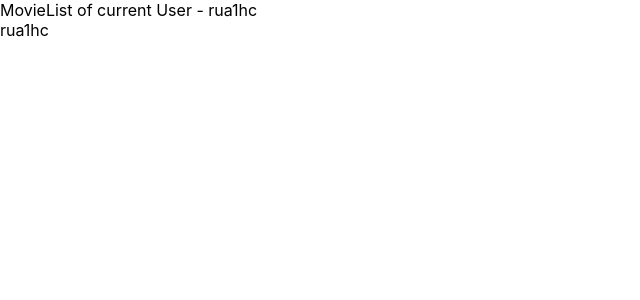
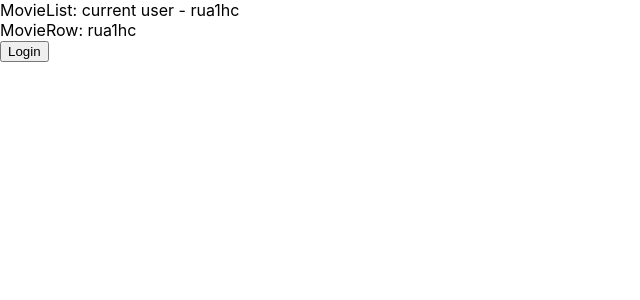
Before and after one commit to rua1hc/react-adv-v16, a React (Create React App) app: page / in a window 1280 px wide. Shown: the top 300 px of the page, without its empty margins (0-640 px from the left). Built offline with nearby package versions, Linux system fonts and the light colour scheme.

Commit message:
s11v14 updating the context

```diff
--- a/src/App.js
+++ b/src/App.js
@@ -42,9 +42,21 @@ export default class App extends Component {
         currentUser: { name: "rua1hc" },
     };
 
+    handleLogin = (username) => {
+        const nameIsValid = typeof username === "string" ? username : "rua3hc";
+        console.log("Getting data from: " + nameIsValid);
+        const user = { name: nameIsValid };
+        this.setState({ currentUser: user });
+    };
+
     render() {
         return (
-            <UserContext.Provider value={this.state.currentUser}>
+            <UserContext.Provider
+                value={{
+                    currentUser: this.state.currentUser,
+                    onLoggedin: this.handleLogin,
+                }}
+            >
                 <div>
                     <MoviePage />
                 </div>
--- /dev/null
+++ b/src/context/Login.jsx
@@ -0,0 +1,13 @@
+import React, { useContext } from "react";
+
+import UserContext from "./userContext";
+
+export default function Login() {
+    const userContext = useContext(UserContext);
+
+    return (
+        // <button>Login</button>
+        // <button onClick={userContext.onLoggedin}>Login</button>
+        <button onClick={() => userContext.onLoggedin("rua5hc")}>Login</button>
+    );
+}
--- a/src/context/MovieList.jsx
+++ b/src/context/MovieList.jsx
@@ -12,9 +12,12 @@ export default class MovieList extends Component {
     render() {
         return (
             <UserContext.Consumer>
-                {(user) => (
+                {(userConsumer) => (
                     <div>
-                        MovieList of current User - {user.name}
+                        MovieList: current user -{" "}
+                        {userConsumer.currentUser
+                            ? userConsumer.currentUser.name
+                            : ""}
                         <div>
                             <MovieRow />
                         </div>
--- a/src/context/MoviePage.jsx
+++ b/src/context/MoviePage.jsx
@@ -1,11 +1,13 @@
 import React, { Component } from "react";
 import MovieList from "./MovieList";
+import Login from "./Login";
 
 export class MoviePage extends Component {
     render() {
         return (
             <div>
                 <MovieList />
+                <Login />
             </div>
         );
     }
--- a/src/context/MovieRow.jsx
+++ b/src/context/MovieRow.jsx
@@ -2,7 +2,13 @@ import React, { useContext } from "react";
 import UserContext from "./userContext";
 
 export default function MovieRow() {
-    const currentUser = useContext(UserContext);
-    console.log("currentUser", currentUser);
-    return <div>{currentUser.name}</div>;
+    const userContext = useContext(UserContext);
+    console.log("currentUser", userContext);
+
+    return (
+        <div>
+            MovieRow:{" "}
+            {userContext.currentUser ? userContext.currentUser.name : ""}
+        </div>
+    );
 }
```
